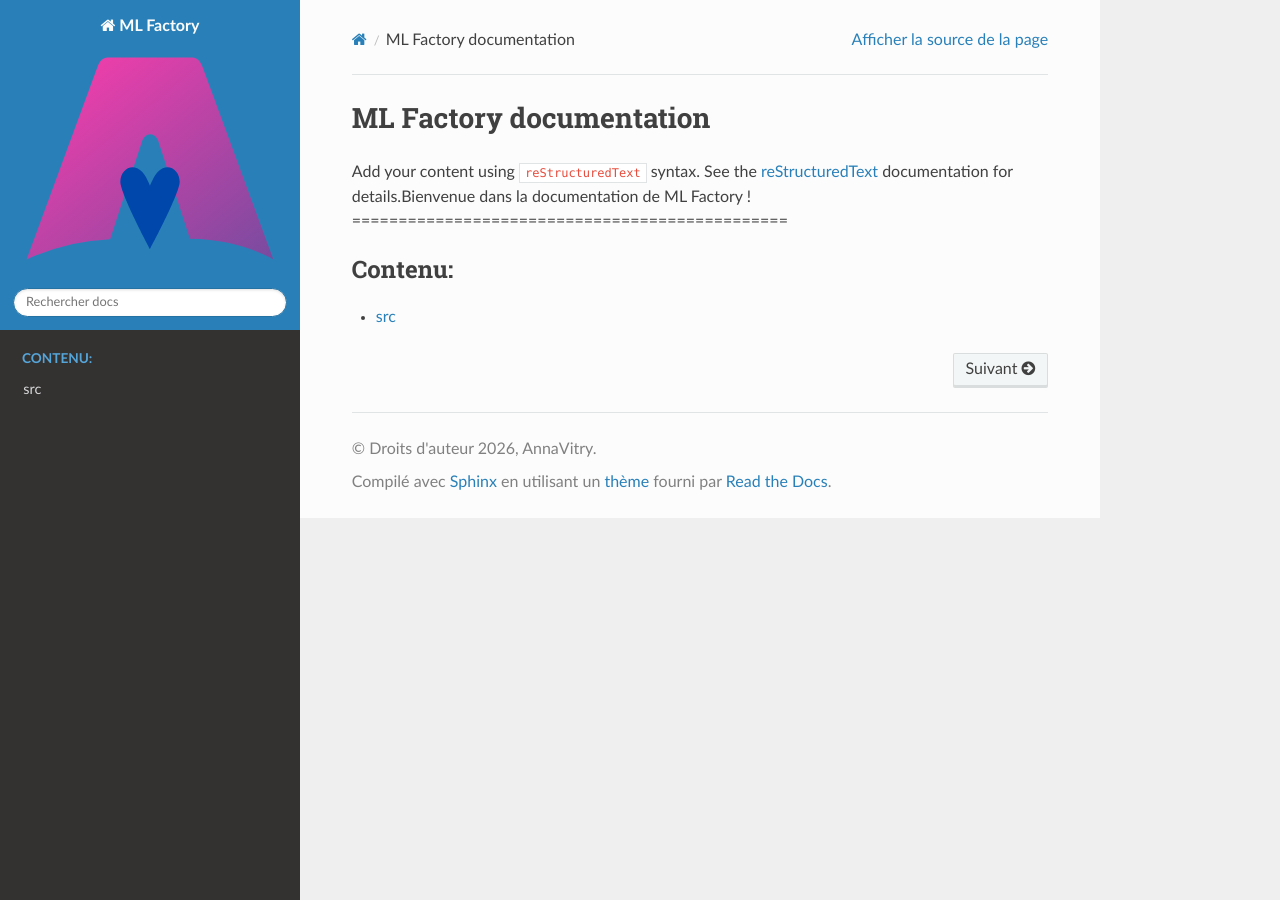
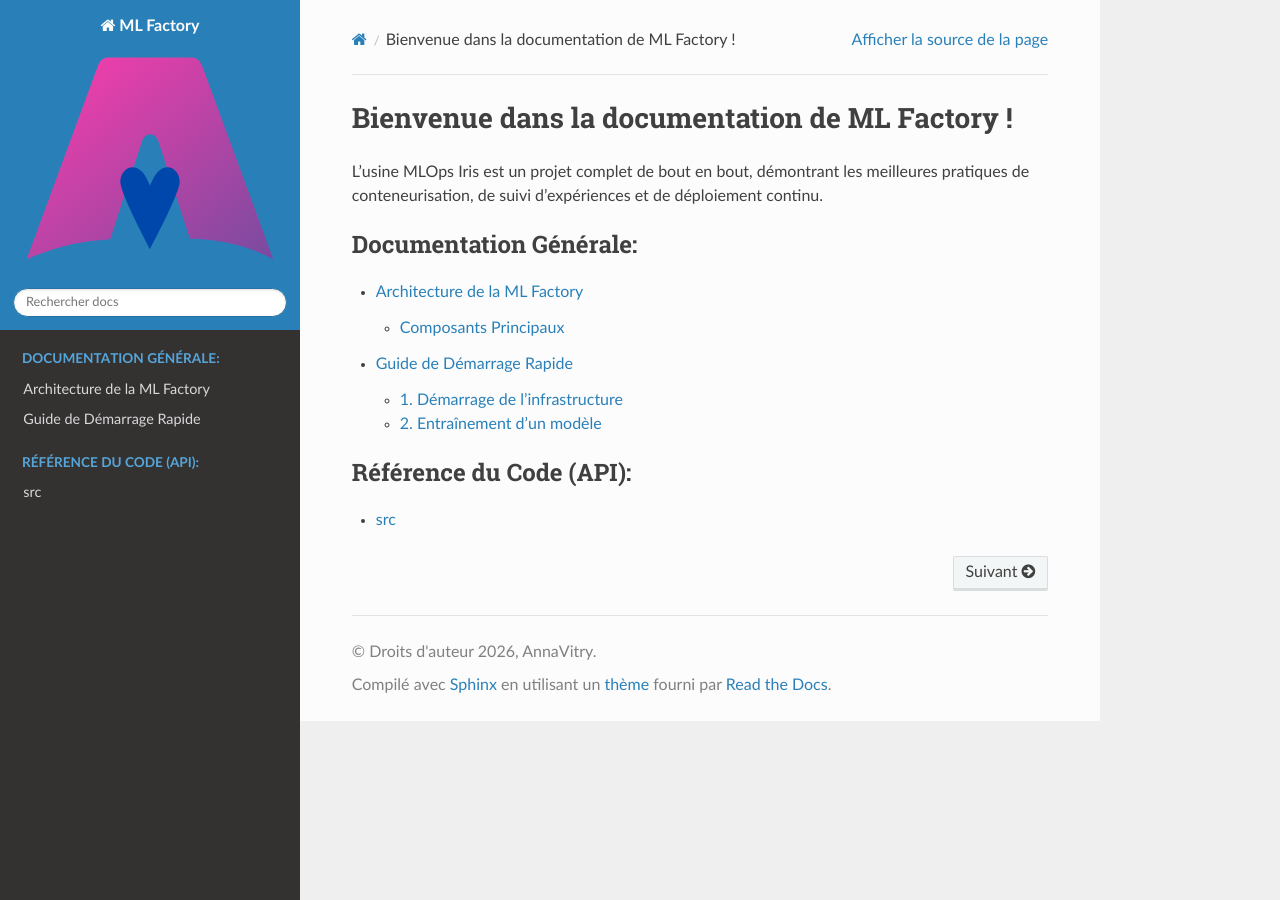
Before and after one commit to AnnaVitry/MLOPS_MLFactory, a Sphinx documentation site: the page built from docs/source/index.rst, in a window 1280 px wide. Built offline with Sphinx 7.4.7 and the Read the Docs theme 3.1.0, drawn with Linux system fonts in a browser that asks for light colours.

````diff
--- /dev/null
+++ b/docs/source/architecture.md
@@ -0,0 +1,22 @@
+# Architecture de la ML Factory
+
+L'infrastructure de la ML Factory repose sur une architecture de microservices conteneurisée, assurant la séparation stricte entre l'entraînement des modèles et leur inférence en production.
+
+## Composants Principaux
+
+1. **MinIO (S3 Compatible)**
+   * Rôle : Stockage des artefacts (Data Lake / Model Lake).
+   * Tous les fichiers binaires `.pkl` générés par Scikit-Learn sont sauvegardés ici.
+
+2. **MLflow Tracking & Registry**
+   * Rôle : Cerveau MLOps.
+   * Suivi des métriques (Accuracy, Loss).
+   * Gestion du cycle de vie des modèles via le système d'**Alias** (ex: `production`).
+
+3. **FastAPI (Inférence)**
+   * Rôle : Servir le modèle.
+   * Implémente une logique de **Hot-Reloading** : interroge MLflow à chaque requête pour s'assurer que le modèle chargé en RAM est bien la version taguée "production", évitant ainsi les redémarrages du serveur.
+
+4. **Streamlit (Front-End)**
+   * Rôle : Interface utilisateur.
+   * Communique de manière asynchrone avec FastAPI.
--- /dev/null
+++ b/docs/source/guide.md
@@ -0,0 +1,16 @@
+# Guide de Démarrage Rapide
+
+Ce guide explique comment lancer l'usine en local pour le développement.
+
+## 1. Démarrage de l'infrastructure
+L'ensemble des services est orchestré par Docker Compose.
+```bash
+docker compose up -d --build
+```
+
+## 2. Entraînement d'un modèle
+Pour générer une nouvelle version du modèle et l'envoyer dans MLflow :
+```bash
+uv run src/train/train.py
+```
+> Note : Modifiez les hyperparamètres dans le script pour observer la création d'une nouvelle version.
--- a/docs/source/index.rst
+++ b/docs/source/index.rst
@@ -3,21 +3,20 @@
    You can adapt this file completely to your liking, but it should at least
    contain the root `toctree` directive.
 
-ML Factory documentation
-========================
+Bienvenue dans la documentation de ML Factory !
+===============================================
 
-Add your content using ``reStructuredText`` syntax. See the
-`reStructuredText <https://www.sphinx-doc.org/en/master/usage/restructuredtext/index.html>`_
-documentation for details.Bienvenue dans la documentation de ML Factory !
-===============================================
+L'usine MLOps Iris est un projet complet de bout en bout, démontrant les meilleures pratiques de conteneurisation, de suivi d'expériences et de déploiement continu.
 
 .. toctree::
    :maxdepth: 2
-   :caption: Contenu:
+   :caption: Documentation Générale:
 
-   modules
-
+   architecture
+   guide
 
 .. toctree::
    :maxdepth: 2
-   :caption: Contents:
+   :caption: Référence du Code (API):
+
+   modules
````
Also changed, not shown: 3 other files.
